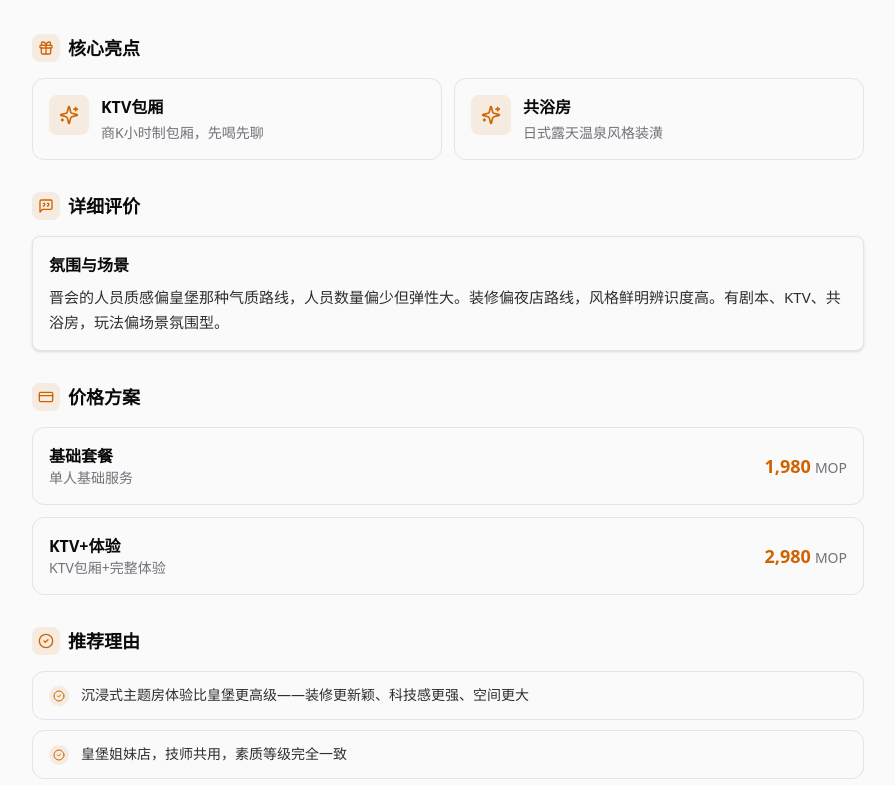
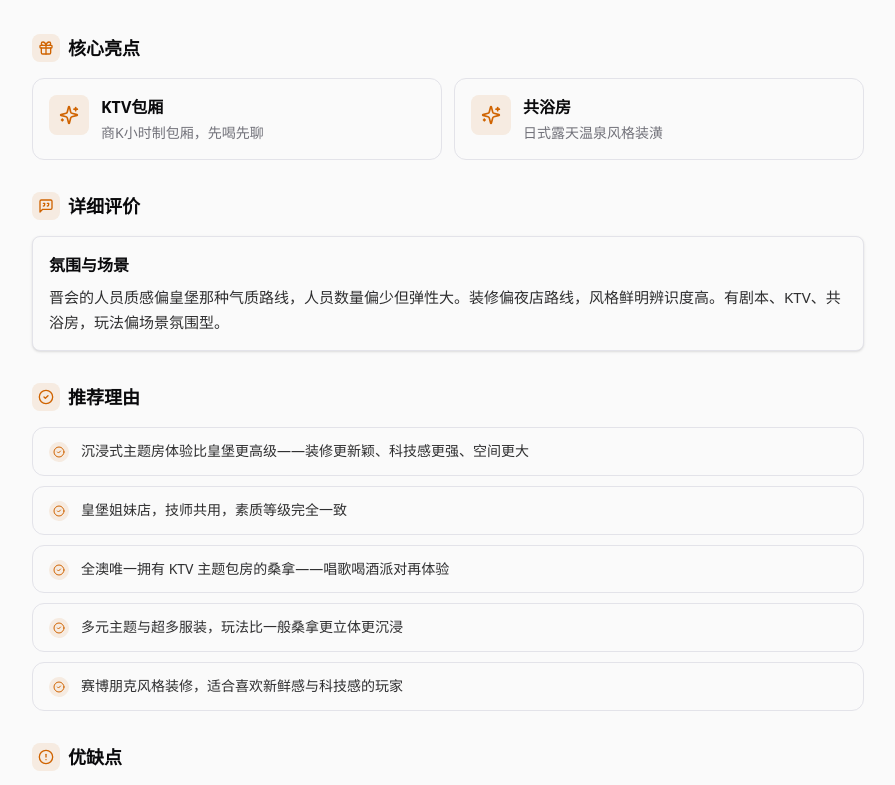
Before and after one commit to mcgd369/mcgd369.github.io, a Next.js app: page /venues/elite-sauna in a window 1280 px wide. Shown: the part 1000-1785 px from the top of the page, without its empty margins (192-1087 px from the left). Built offline with nearby package versions, Linux system fonts and the light colour scheme.

Commit message:
refactor: 删除门店详情页中的价格相关信息

```diff
--- a/src/app/venues/[slug]/VenueDetailClient.tsx
+++ b/src/app/venues/[slug]/VenueDetailClient.tsx
@@ -392,10 +392,6 @@ export default function VenueDetailClient({ slug }: { slug: string }) {
                   <span className="text-muted-foreground">{txt.location}:</span>
                   <span className="font-semibold text-foreground">{area}</span>
                 </div>
-                <div className="flex items-center gap-2 text-sm">
-                  <span className="text-muted-foreground">{txt.price}:</span>
-                  <span className="font-bold text-primary">{venue.price} {venue.currency}</span>
-                </div>
                 {venue.technicianCount && (
                   <div className="flex items-center gap-2 text-sm">
                     <Users className="h-4 w-4 text-primary" />
@@ -520,42 +516,7 @@ export default function VenueDetailClient({ slug }: { slug: string }) {
               </section>
             )}
 
-            {/* 5. 价格方案 */}
-            {pricing.length > 0 && (
-              <section>
-                <SectionHeading
-                  icon={<CreditCard className="h-4 w-4 text-primary" />}
-                  title={txt.pricing}
-                />
-                <div className="space-y-3">
-                  {pricing.map((plan, idx) => (
-                    <div
-                      key={idx}
-                      className="flex items-center justify-between p-4 rounded-xl bg-card border border-border"
-                    >
-                      <div>
-                        <h3 className="font-semibold text-foreground">
-                          {locale === 'en' ? plan.nameEn : plan.name}
-                        </h3>
-                        <p className="text-sm text-muted-foreground">
-                          {locale === 'en' ? plan.descEn : plan.desc}
-                        </p>
-                      </div>
-                      <div className="text-right">
-                        <span className="font-bold text-primary text-lg">
-                          {typeof plan.price === 'number' ? plan.price.toLocaleString() : plan.price}
-                        </span>
-                        <span className="text-muted-foreground text-sm ml-1">
-                          {venue.currency}
-                        </span>
-                      </div>
-                    </div>
-                  ))}
-                </div>
-              </section>
-            )}
-
-            {/* 6. 推荐理由 */}
+            {/* 5. 推荐理由 */}
             {recommendReasons && recommendReasons.length > 0 && (
               <section>
                 <SectionHeading
@@ -580,7 +541,7 @@ export default function VenueDetailClient({ slug }: { slug: string }) {
               </section>
             )}
 
-            {/* 7. 优缺点 */}
+            {/* 6. 优缺点 */}
             {((pros && pros.length > 0) || (cons && cons.length > 0)) && (
               <section>
                 <SectionHeading
@@ -624,7 +585,7 @@ export default function VenueDetailClient({ slug }: { slug: string }) {
               </section>
             )}
 
-            {/* 8. 注意事项 */}
+            {/* 7. 注意事项 */}
             {noticeItems && noticeItems.length > 0 && (
               <section>
                 <SectionHeading
@@ -649,7 +610,7 @@ export default function VenueDetailClient({ slug }: { slug: string }) {
               </section>
             )}
 
-            {/* 9. 结语 */}
+            {/* 8. 结语 */}
             {conclusion && (
               <section>
                 <SectionHeading
@@ -665,7 +626,7 @@ export default function VenueDetailClient({ slug }: { slug: string }) {
               </section>
             )}
 
-            {/* 10. 会所相册 */}
+            {/* 9. 会所相册 */}
             {galleryItems.length > 0 && (
               <section id="venue-gallery" className="scroll-mt-24">
                 <SectionHeading
@@ -712,7 +673,7 @@ export default function VenueDetailClient({ slug }: { slug: string }) {
               </section>
             )}
 
-            {/* 11. 相似推荐 */}
+            {/* 10. 相似推荐 */}
             {similarVenues.length > 0 && (
               <section>
                 <SectionHeading
```
